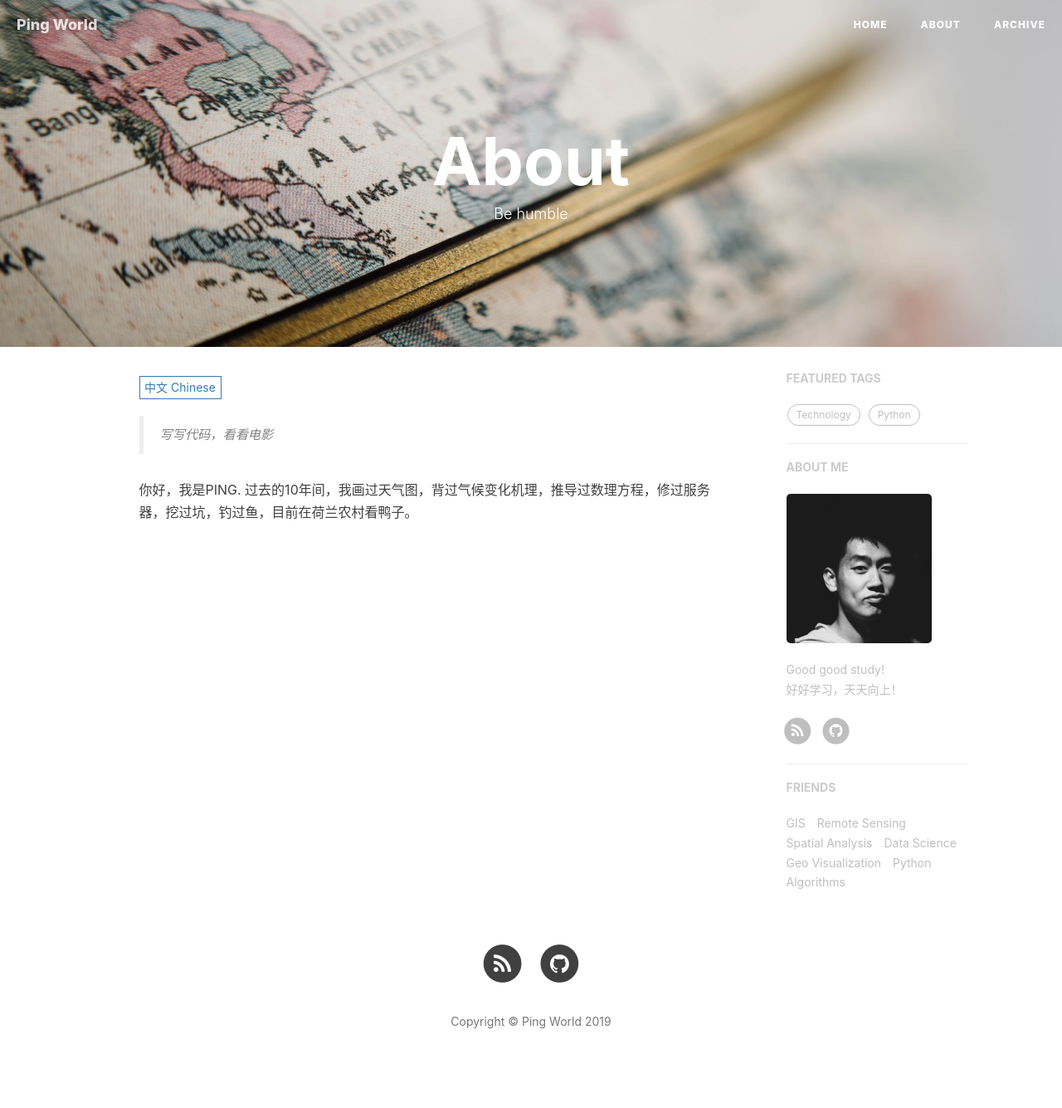
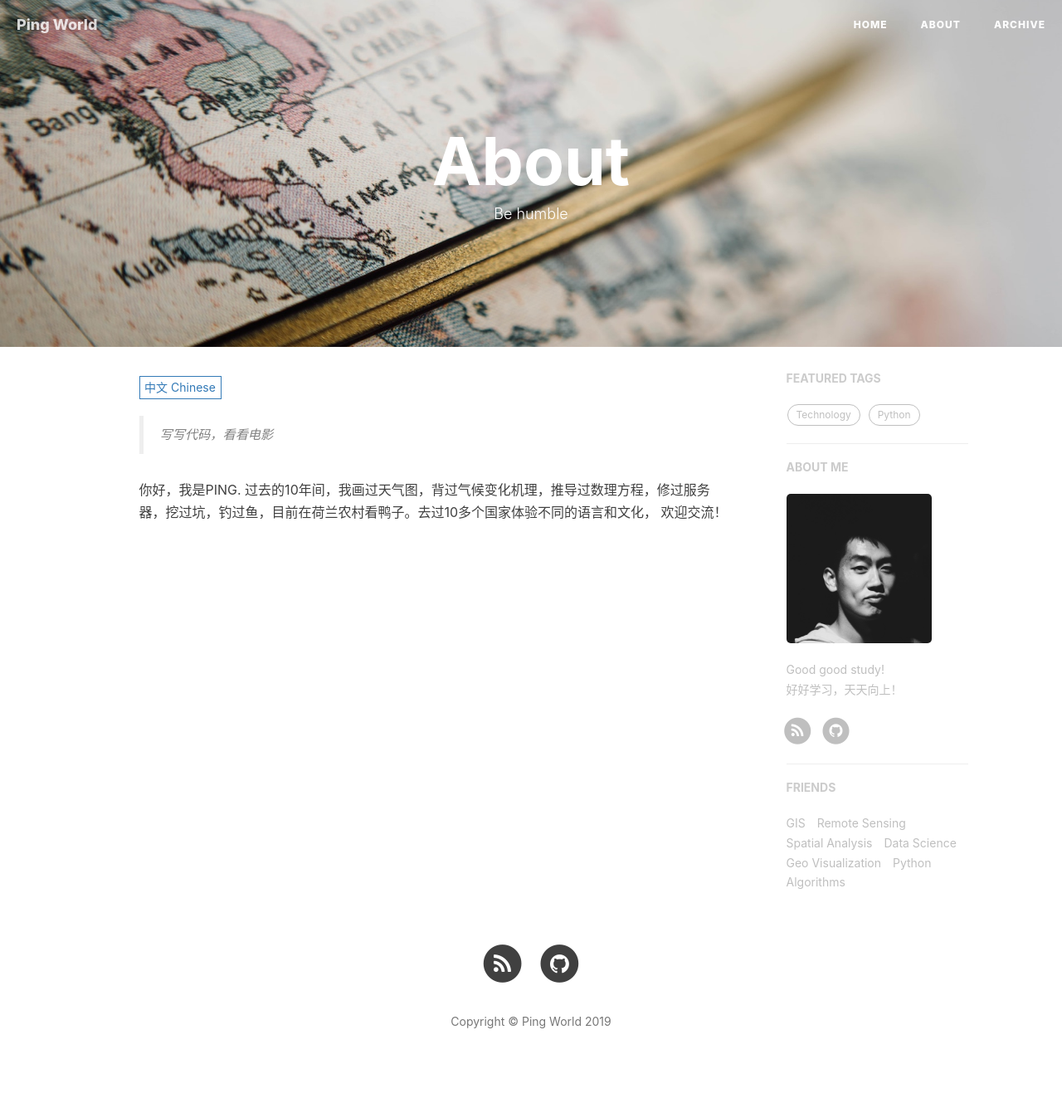
Before and after one commit to nuistzhou/nuistzhou.github.io, a Jekyll site: the page built from about.html, in a window 1280 px wide. Shown: the whole page at 83% size. Built offline with Jekyll 4.4.1, drawn with Linux system fonts in a browser that asks for light colours; nearby versions of some CDN libraries; comment, search, counter and statistics services are not loaded.

Commit message:
Updated the About post.

```diff
--- a/_includes/about/en.md
+++ b/_includes/about/en.md
@@ -5,3 +5,4 @@
 
 Hey, this is Ping!
 In my last decade, I have draw the weather map, memorized the climate change mechanism, deduced the mathematical equations, repaired the server, dug the pit, caught the fish, and now watching the ducks in the Netherlands village.
+Have been 10+ countries.
--- a/_includes/about/zh.md
+++ b/_includes/about/zh.md
@@ -1,4 +1,5 @@
 > 写写代码，看看电影
 
 你好，我是PING.
-过去的10年间，我画过天气图，背过气候变化机理，推导过数理方程，修过服务器，挖过坑，钓过鱼，目前在荷兰农村看鸭子。
+过去的10年间，我画过天气图，背过气候变化机理，推导过数理方程，修过服务器，挖过坑，钓过鱼，目前在荷兰农村看鸭子。去过10多个国家体验不同的语言和文化，
+欢迎交流！
```
